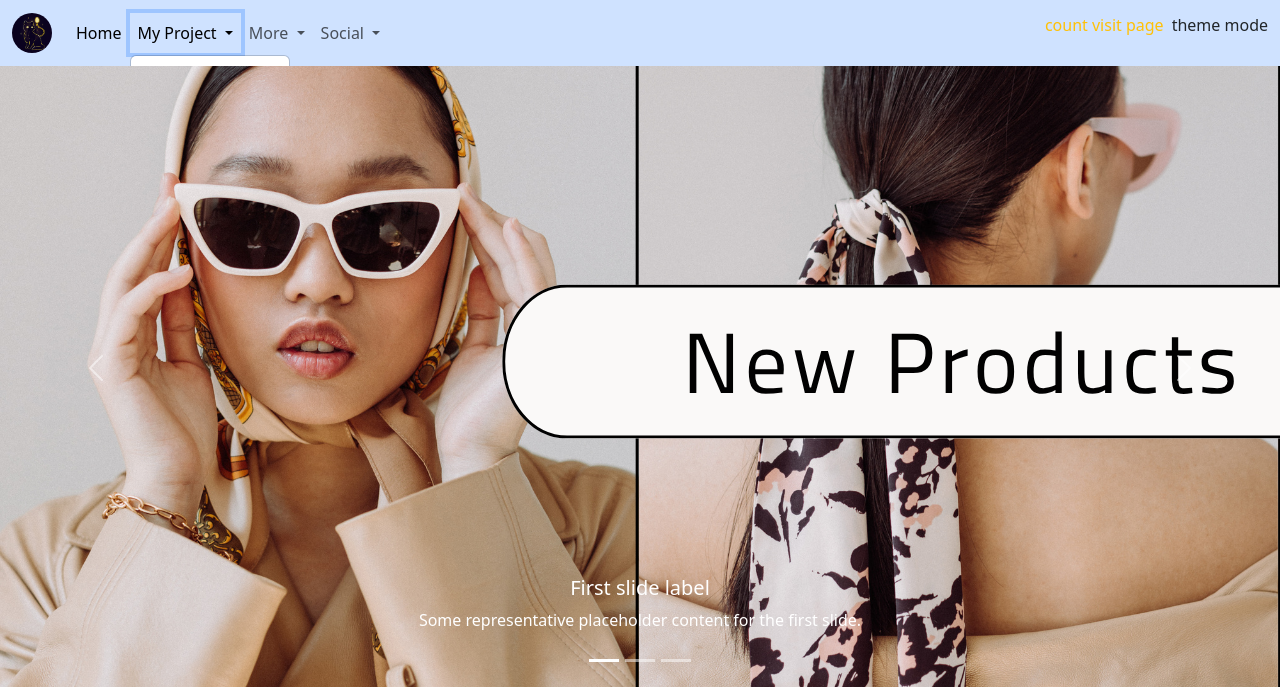
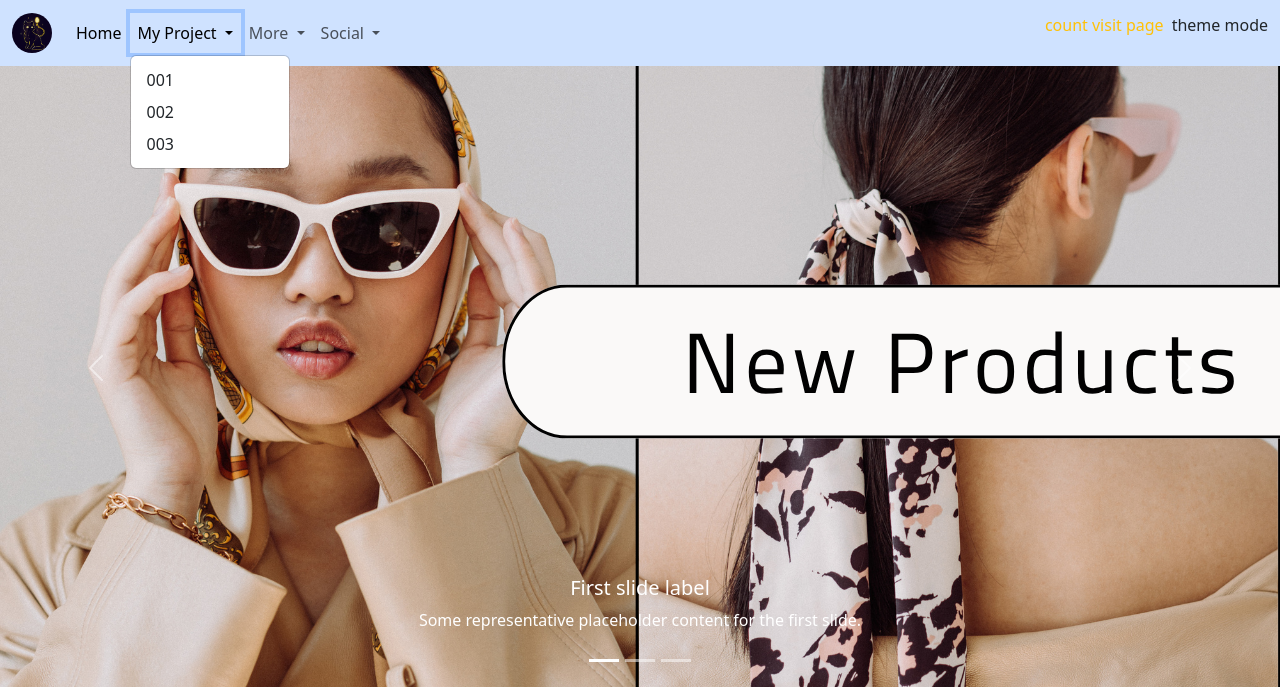
Before and after one commit to aonitcmtc/mysite, a PHP site: page / in a window 1280 px wide, after a click on "My Project". Shown: the top 687 px of the page. Run offline with PHP 8.4, Linux system fonts and the light colour scheme.

Commit message:
add auto dropdown

```diff
--- a/index.php
+++ b/index.php
@@ -94,7 +94,7 @@
             overflow: auto;
         }
 
-        .dropdown-layout {
+        .dropdown-menu {
             /* position: absolute; */
             z-index: 999;
         }
@@ -380,6 +380,18 @@
           }
         });
 
+        $(".d-navbar").click(function(){
+          var showdropdown = $('.dropdown-menu').hasClass('show')
+        //   console.log(showdropdown);
+        if(showdropdown){
+            $(".d-navbar").css("height", "500px");
+        } else {
+            $(".d-navbar").css("height", "auto");
+        }
+        });
+
+
+
         // console.log($('#li_bootstrapExample').hasClass('active'))
         // $('li.menu').hasClass('active');
 
```
